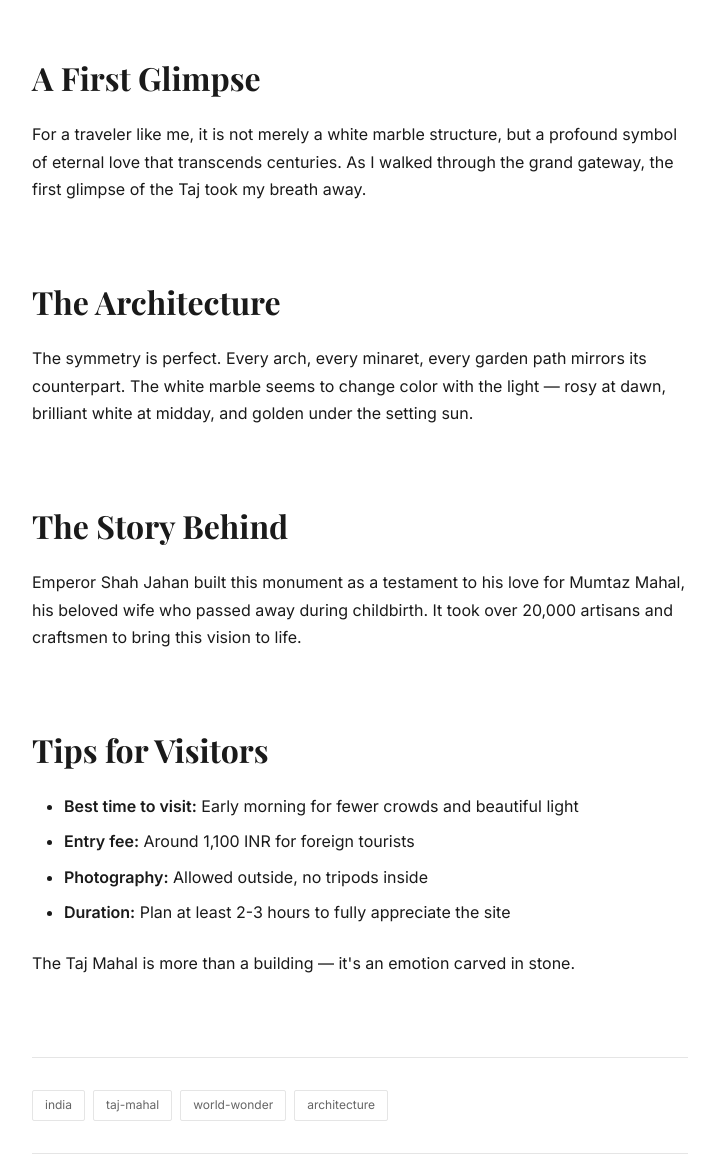
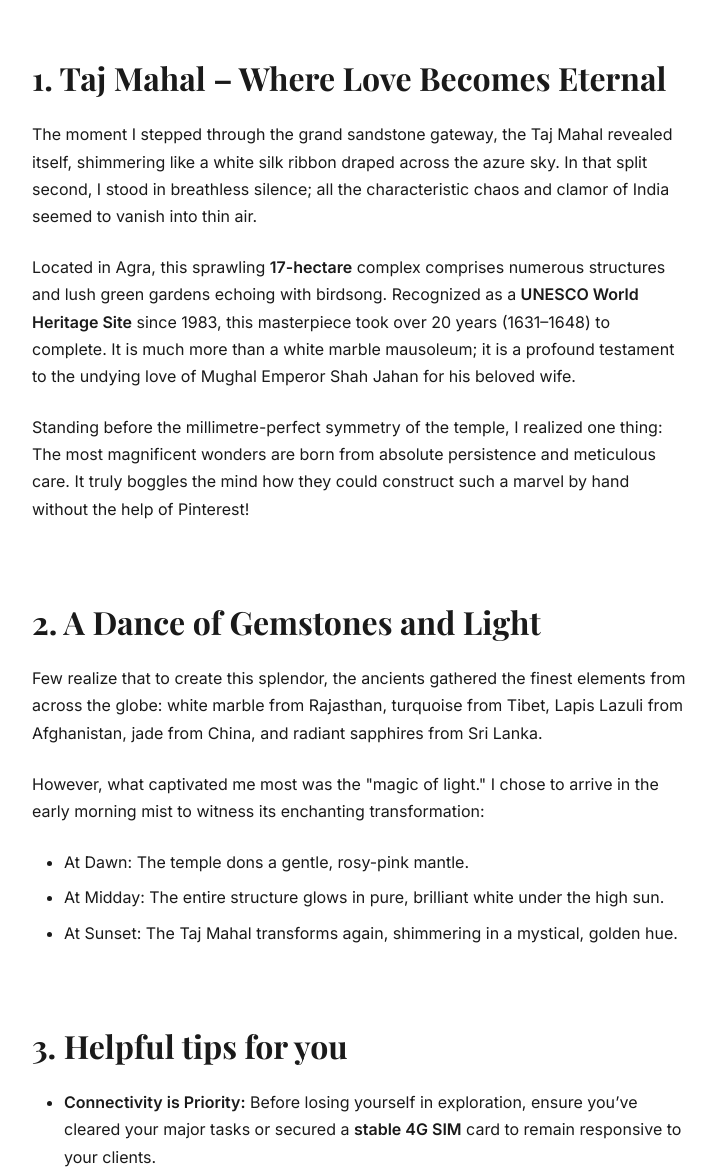
Before and after one commit to techexpertjc/impumpkin-web, an Eleventy site: page src/en/posts/2026-04-01-taj-mahal.md in a window 1280 px wide. Shown: the part 1290-2466 px from the top of the page, without its empty margins (280-996 px from the left). Built offline with nearby package versions, Linux system fonts and the light colour scheme; Eleventy itself is replaced by a stand-in of ours; files that its build step writes are made by us from their sources; a web font is replaced by a local one.

Commit message:
Update Blog Posts (English) “2026-04-01-taj-mahal”

```diff
--- a/src/en/posts/2026-04-01-taj-mahal.md
+++ b/src/en/posts/2026-04-01-taj-mahal.md
@@ -1,9 +1,14 @@
 ---
 title: "Touching a World Wonder: Taj Mahal – A Symphony in White Marble"
-description: "The Taj Mahal remains the ultimate highlight of my journey through India. A story of eternal love carved in white marble."
+description: The Taj Mahal remains the ultimate highlight of my journey through
+  India. Recognized as a UNESCO World Heritage Site since 1983, this 17-hectare
+  architectural marvel in Agra was completed in 1648 after two decades of
+  meticulous construction. For a traveler like me, it is not merely a white
+  marble structure, but a profound symbol of eternal love that everyone must
+  witness at least once.
 date: 2026-04-01
 featuredImage: /uploads/blog/taj-mahal.png
-featuredImageAlt: "The Taj Mahal in Agra, India with its reflection in the pool"
+featuredImageAlt: Taj Mahal in the early morning
 category: travel
 tags:
   - india
@@ -12,26 +17,31 @@ tags:
   - architecture
 featured: true
 ---
-
 The Taj Mahal remains the ultimate highlight of my journey through India. Recognized as a UNESCO World Heritage Site since 1983, this 17-hectare architectural marvel in Agra was completed in 1648 after two decades of meticulous construction.
 
-## A First Glimpse
+## 1. Taj Mahal – Where Love Becomes Eternal
 
-For a traveler like me, it is not merely a white marble structure, but a profound symbol of eternal love that transcends centuries. As I walked through the grand gateway, the first glimpse of the Taj took my breath away.
+The moment I stepped through the grand sandstone gateway, the Taj Mahal revealed itself, shimmering like a white silk ribbon draped across the azure sky. In that split second, I stood in breathless silence; all the characteristic chaos and clamor of India seemed to vanish into thin air.
 
-## The Architecture
+Located in Agra, this sprawling **17-hectare** complex comprises numerous structures and lush green gardens echoing with birdsong. Recognized as a **UNESCO World Heritage Site** since 1983, this masterpiece took over 20 years (1631–1648) to complete. It is much more than a white marble mausoleum; it is a profound testament to the undying love of Mughal Emperor Shah Jahan for his beloved wife.
 
-The symmetry is perfect. Every arch, every minaret, every garden path mirrors its counterpart. The white marble seems to change color with the light — rosy at dawn, brilliant white at midday, and golden under the setting sun.
+Standing before the millimetre-perfect symmetry of the temple, I realized one thing: The most magnificent wonders are born from absolute persistence and meticulous care. It truly boggles the mind how they could construct such a marvel by hand without the help of Pinterest!
 
-## The Story Behind
+## 2. A Dance of Gemstones and Light
 
-Emperor Shah Jahan built this monument as a testament to his love for Mumtaz Mahal, his beloved wife who passed away during childbirth. It took over 20,000 artisans and craftsmen to bring this vision to life.
+Few realize that to create this splendor, the ancients gathered the finest elements from across the globe: white marble from Rajasthan, turquoise from Tibet, Lapis Lazuli from Afghanistan, jade from China, and radiant sapphires from Sri Lanka.
 
-## Tips for Visitors
+However, what captivated me most was the "magic of light." I chose to arrive in the early morning mist to witness its enchanting transformation:
 
-- **Best time to visit:** Early morning for fewer crowds and beautiful light
-- **Entry fee:** Around 1,100 INR for foreign tourists
-- **Photography:** Allowed outside, no tripods inside
-- **Duration:** Plan at least 2-3 hours to fully appreciate the site
+* At Dawn: The temple dons a gentle, rosy-pink mantle.
+* At Midday: The entire structure glows in pure, brilliant white under the high sun.
+* At Sunset: The Taj Mahal transforms again, shimmering in a mystical, golden hue.
 
-The Taj Mahal is more than a building — it's an emotion carved in stone.
+## 3. Helpful tips for you
+
+* **Connectivity is Priority:** Before losing yourself in exploration, ensure you’ve cleared your major tasks or secured a **stable 4G SIM** card to remain responsive to your clients.
+* **The "Golden" Hour:** The site is open daily from **6:00 AM to 7:00 PM** (except Fridays). My sincere advice: be there by 6:00 or 7:00 AM. You’ll avoid the snake-like queues and the scorching midday heat.
+* **Attire:** Opt for vibrant colors to stand out against the white marble backdrop, but please remember to remain respectful and modest when entering the mausoleum area.
+* **Souvenirs:** If you intend to buy souvenirs, please check the prices on Google before buying! Because I have sold souvenirs for 10 times the price.
+
+My journey at 23 has only just begun. I have touched the Taj Mahal. I wonder where my next destination will be? Stay tuned and follow Pumpkin on my upcoming adventures!
```
